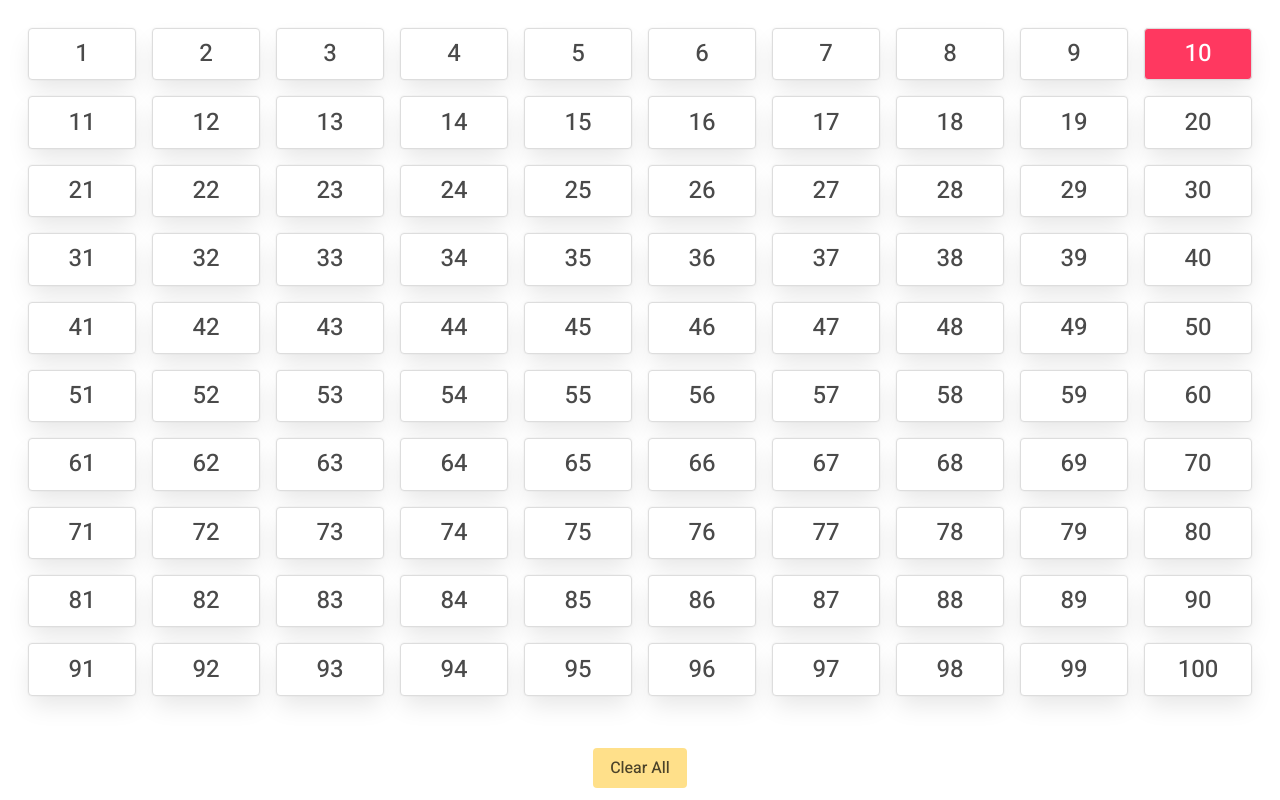
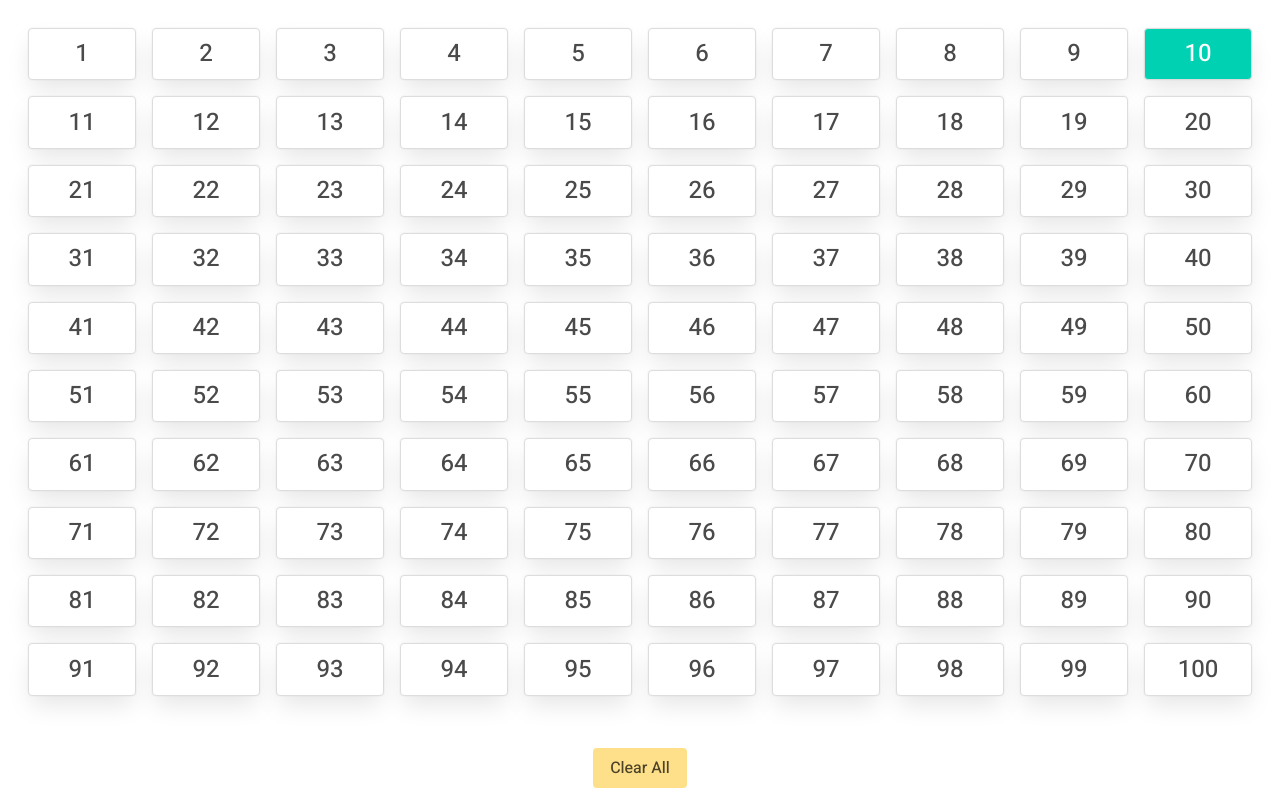
Before and after one commit to alexpppp/hundreds-board, a plain HTML site: page index.html in a window 1280 px wide. Both pictures are taken after a click on the element "10". Drawn offline with nearby package versions, Linux system fonts and the light colour scheme.

Commit message:
change color

```diff
--- a/scripts.js
+++ b/scripts.js
@@ -24,10 +24,10 @@ function makeBoard() {
 function toggleColor(event) {
     var cardClasses = event.target.classList
     if (cardClasses.contains("card")) {
-        if (cardClasses.contains("light-red")){
-            cardClasses.remove("light-red")
+        if (cardClasses.contains("green")){
+            cardClasses.remove("green")
         } else {
-            cardClasses.add("light-red")
+            cardClasses.add("green")
         }
     }
 }
--- a/styles.css
+++ b/styles.css
@@ -22,8 +22,8 @@ body {
     font-size: 1.5rem;
 }
 
-.light-red {
-    background-color: #ff3860;
+.green {
+    background-color: #00d1b2;
     color: #fff;
 }
 
```
